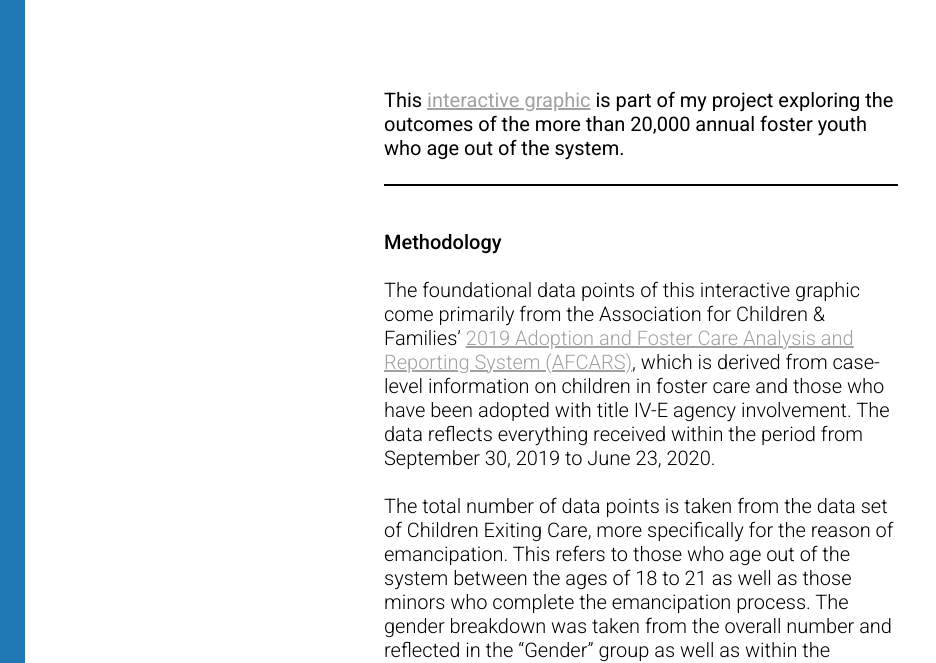
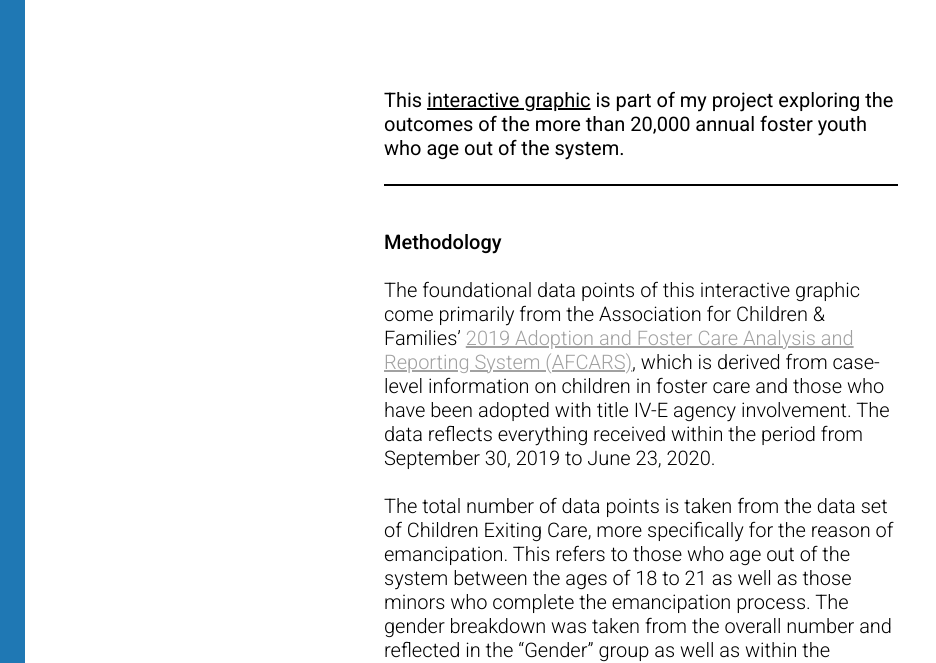
Before and after one commit to samaxsrinivas/Former-Foster-Youth-Outcomes, a plain HTML site: page index.html in a window 1280 px wide. Shown: the part 137-800 px from the top of the page, without its empty margins (0-936 px from the left). Drawn offline with Linux system fonts and the light colour scheme; a script that the page names is missing.

Commit message:
update link style

```diff
--- a/custom.css
+++ b/custom.css
@@ -92,3 +92,7 @@ hr {
 .sign {
     font-weight: 400;
 }
+
+.flourish {
+    color: black;
+}
--- a/index.html
+++ b/index.html
@@ -31,7 +31,7 @@
         </div>
 
         <div class="article">
-            <p class="comment">This <a href="https://public.flourish.studio/story/592470/">interactive graphic</a> is part of my project exploring the outcomes of the more than 20,000 annual foster youth who age out of the system.</p>
+            <p class="comment">This <a class="flourish" href="https://public.flourish.studio/story/592470/">interactive graphic</a> is part of my project exploring the outcomes of the more than 20,000 annual foster youth who age out of the system.</p>
             </br>
             <hr>
             </br>
```
